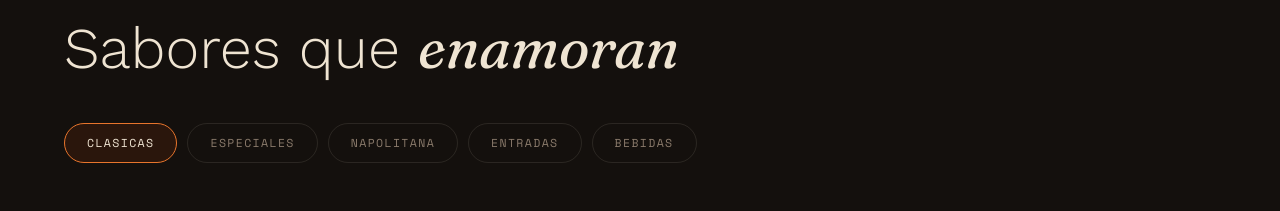
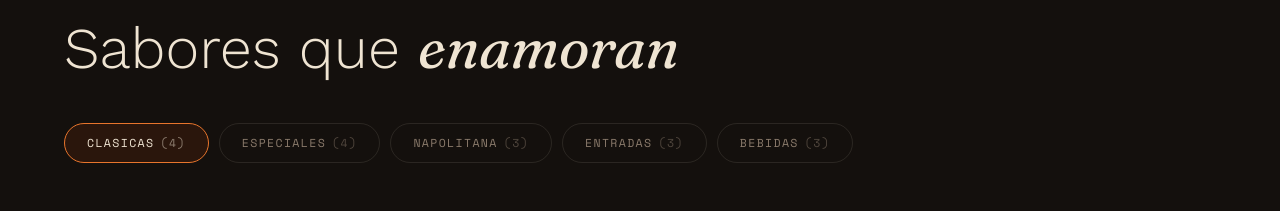
Before and after one commit to joaquinyunes/comidasAPP, a Next.js app: page / in a window 1280 px wide. Shown: the part 2080-2291 px from the top of the page. Built offline with nearby package versions, Linux system fonts and the light colour scheme.

Commit message:
feat: mejorar carta con conteo de productos por categoria

```diff
--- a/src/components/landing/carta.tsx
+++ b/src/components/landing/carta.tsx
@@ -48,6 +48,11 @@ export default function Carta() {
     menuRef.current?.scrollIntoView({ behavior: "smooth", block: "start" });
   }, []);
 
+  const totalByCategory = dishes.reduce((acc, d) => {
+    acc[d.cat] = (acc[d.cat] || 0) + 1;
+    return acc;
+  }, {} as Record<string, number>);
+
   return (
     <section id="menu" className="menu-section" ref={menuRef}>
       <div className="menu-head">
@@ -64,6 +69,11 @@ export default function Carta() {
               }}
             >
               {c.label}
+              {totalByCategory[c.key] && (
+                <span style={{ marginLeft: "6px", opacity: 0.5 }}>
+                  ({totalByCategory[c.key]})
+                </span>
+              )}
             </button>
           ))}
         </div>
```
